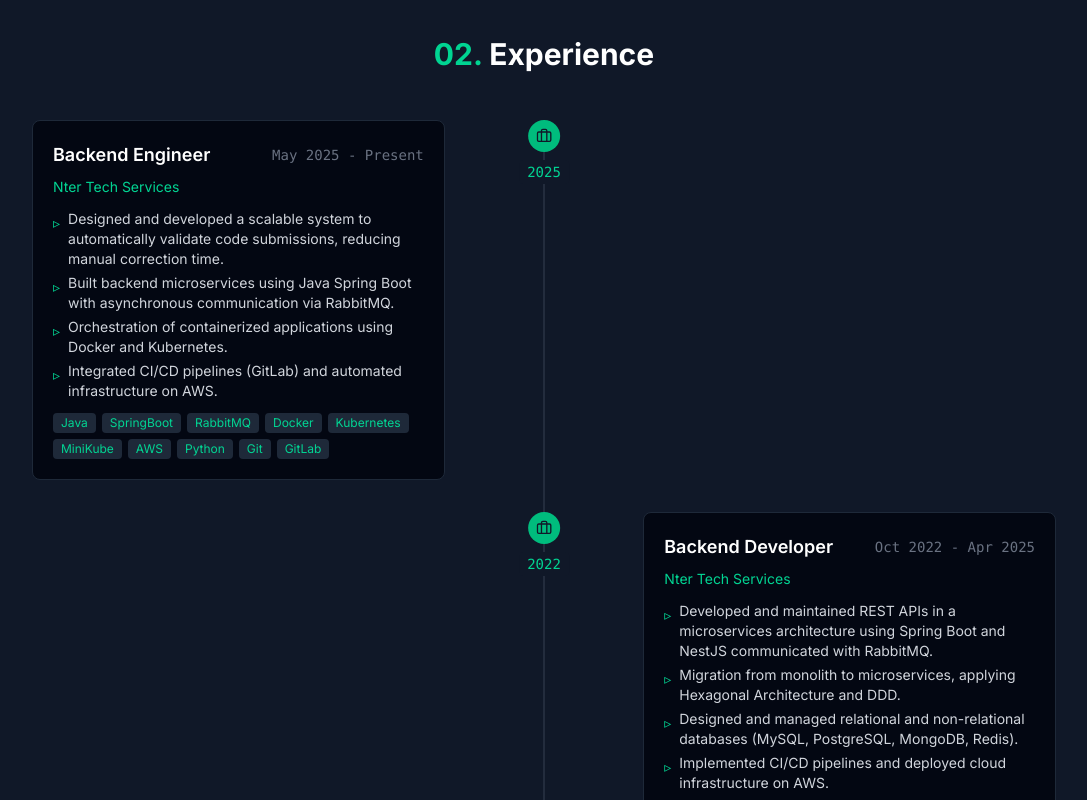
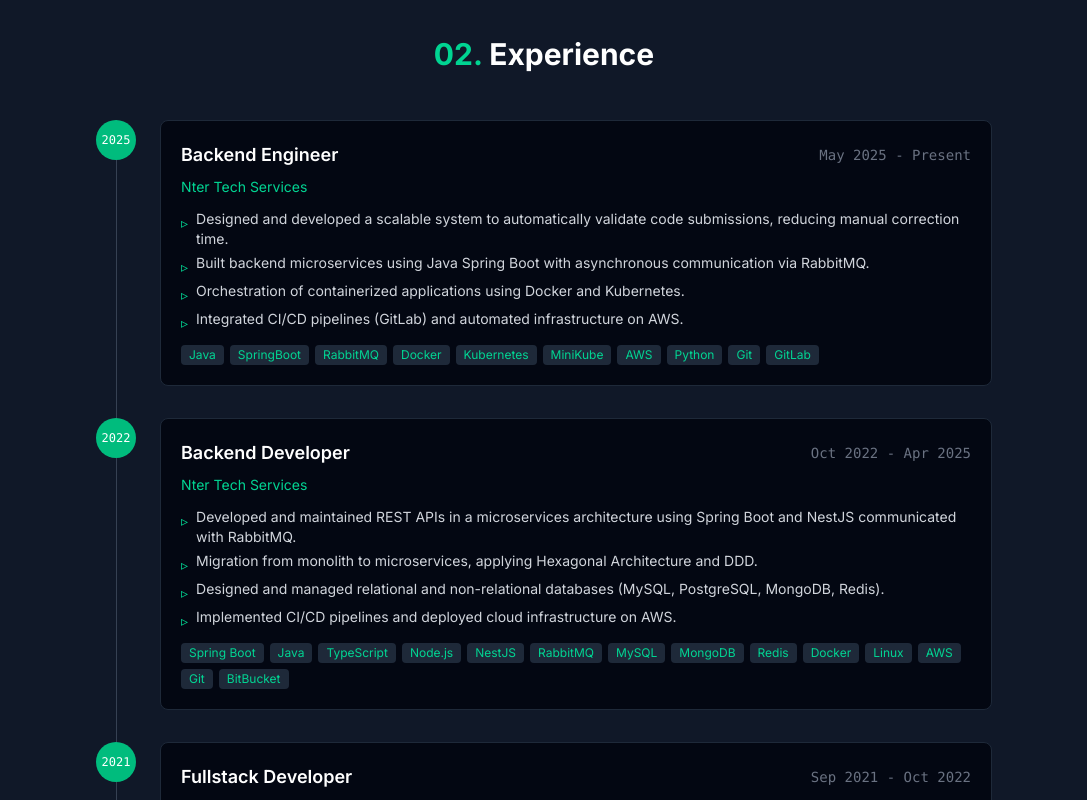
Before and after one commit to albertmenendezg/portfolio, a Next.js app: page / in a window 1280 px wide. Shown: the part 1480-2280 px from the top of the page, without its empty margins (96-1183 px from the left). Built offline with nearby package versions, Linux system fonts and the light colour scheme.

Commit message:
Feat: change timeline disposition

```diff
--- a/src/components/Experience.tsx
+++ b/src/components/Experience.tsx
@@ -3,7 +3,6 @@
 import { motion } from "framer-motion";
 import { experience } from "@/data/portfolio";
 import { translations } from "@/data/translations";
-import { Briefcase } from "lucide-react";
 import { useLanguage } from "@/context/LanguageContext";
 
 export default function Experience() {
@@ -42,9 +41,9 @@ export default function Experience() {
           <span className="text-emerald-400">02.</span> {t.experience.title}
         </motion.h2>
 
-        <div className="max-w-5xl mx-auto">
+        <div className="max-w-4xl mx-auto">
           <div className="relative">
-            <div className="absolute left-4 md:left-1/2 top-0 bottom-0 w-px bg-gray-700 transform md:-translate-x-1/2" />
+            <div className="absolute left-5 top-0 bottom-0 w-px bg-gray-700" />
 
             {experience.map((job, index) => {
               const year = extractYears(job.period);
@@ -57,22 +56,15 @@ export default function Experience() {
                   whileInView={{ opacity: 1, y: 0 }}
                   viewport={{ once: true }}
                   transition={{ duration: 0.5, delay: index * 0.1 }}
-                  className={`relative flex items-start mb-8 ${
-                    index % 2 === 0 ? "md:flex-row-reverse" : ""
-                  }`}
+                  className="relative flex items-start mb-8 pl-16"
                 >
-                  <div className="absolute left-4 md:left-1/2 transform -translate-x-1/2 flex flex-col items-center">
-                    <div className="w-8 h-8 rounded-full bg-emerald-500 flex items-center justify-center z-10">
-                      <Briefcase className="w-4 h-4 text-gray-900" />
+                  <div className="absolute left-0 top-0 flex flex-col items-center">
+                    <div className="w-10 h-10 rounded-full bg-emerald-500 flex items-center justify-center z-10">
+                      <span className="text-white text-xs font-mono">{year}</span>
                     </div>
-                    <span className="text-emerald-400 text-sm font-mono mt-2 bg-gray-900 px-2 py-0.5 rounded">
-                      {year}
-                    </span>
                   </div>
 
-                  <div className={`ml-12 md:ml-0 md:w-[45%] ${
-                    index % 2 === 0 ? "md:mr-auto md:pr-12" : "md:ml-auto md:pl-12"
-                  }`}>
+                  <div className="flex-1">
                     <div className="bg-gray-950 p-5 rounded-lg border border-gray-800 hover:border-emerald-400/50 transition-colors">
                       <div className="flex items-center justify-between mb-2 flex-wrap gap-2">
                         <h3 className="text-lg font-semibold text-white">
```
